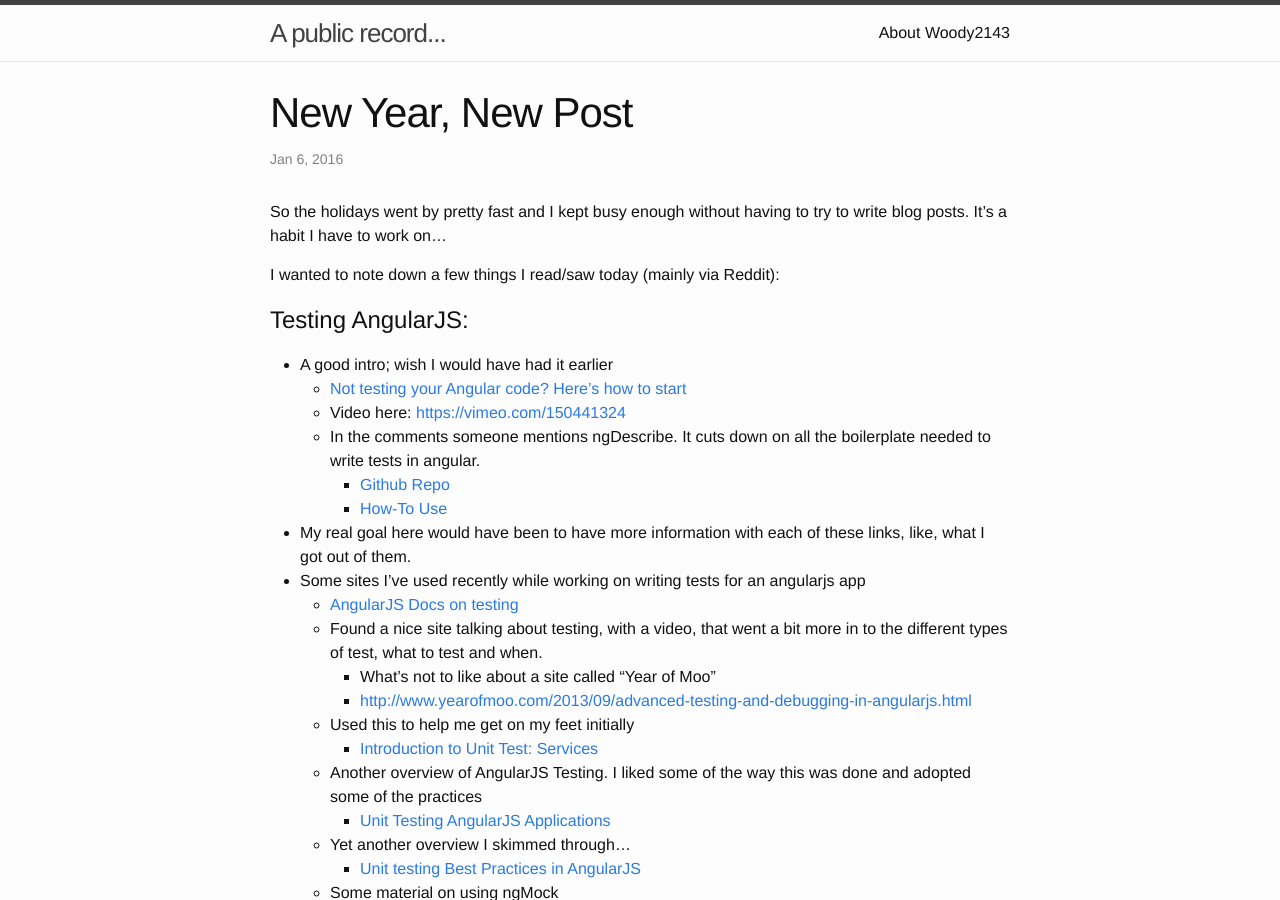
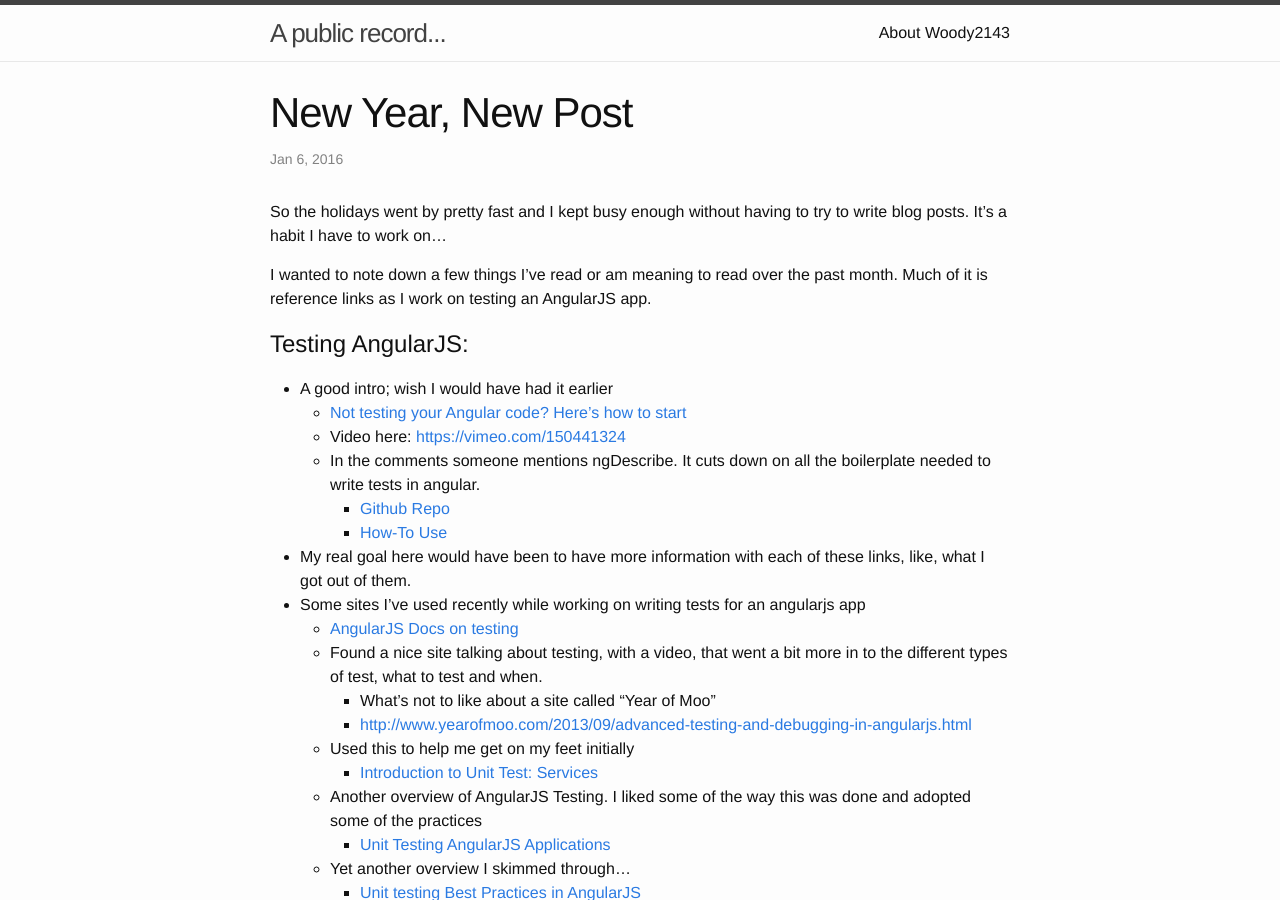
Before and after one commit to Woody2143/woody2143.github.io, a Jekyll site: the page built from _posts/2016-01-06-New_Year_New_Post.markdown, in a window 1280 px wide and 900 px high. Built offline with Jekyll 4.4.1, drawn with Linux system fonts in a browser that asks for light colours; some of the changed text lies outside the part shown.

Commit message:
added yet another link

```diff
--- a/_posts/2016-01-06-New_Year_New_Post.markdown
+++ b/_posts/2016-01-06-New_Year_New_Post.markdown
@@ -16,7 +16,7 @@ categories:
 
 So the holidays went by pretty fast and I kept busy enough without having to try to write blog posts. It's a habit I have to work on...
 
-I wanted to note down a few things I read/saw today (mainly via Reddit):
+I wanted to note down a few things I've read or am meaning to read over the past month. Much of it is reference links as I work on testing an AngularJS app.
 
 # Testing AngularJS:
 - A good intro; wish I would have had it earlier
@@ -87,6 +87,10 @@ I wanted to note down a few things I read/saw today (mainly via Reddit):
   - Basically saving this to read over later.
   - The comments on reddit were a bit back and forth on the usefulness/validity of this info
 
+- Community and Career Reads in 2015
+  - Just saw this link courtasy of Jono Bacon on FB
+  - Looks like there is some potential reading material there, just haven't looked through all the way.
+
 # Videos
 - Suggested this playlist to a friend who is trying to get in to the world of VoIP
   - [Telephone Systems](https://www.youtube.com/playlist?list=PL08C86258934DD006)
```
